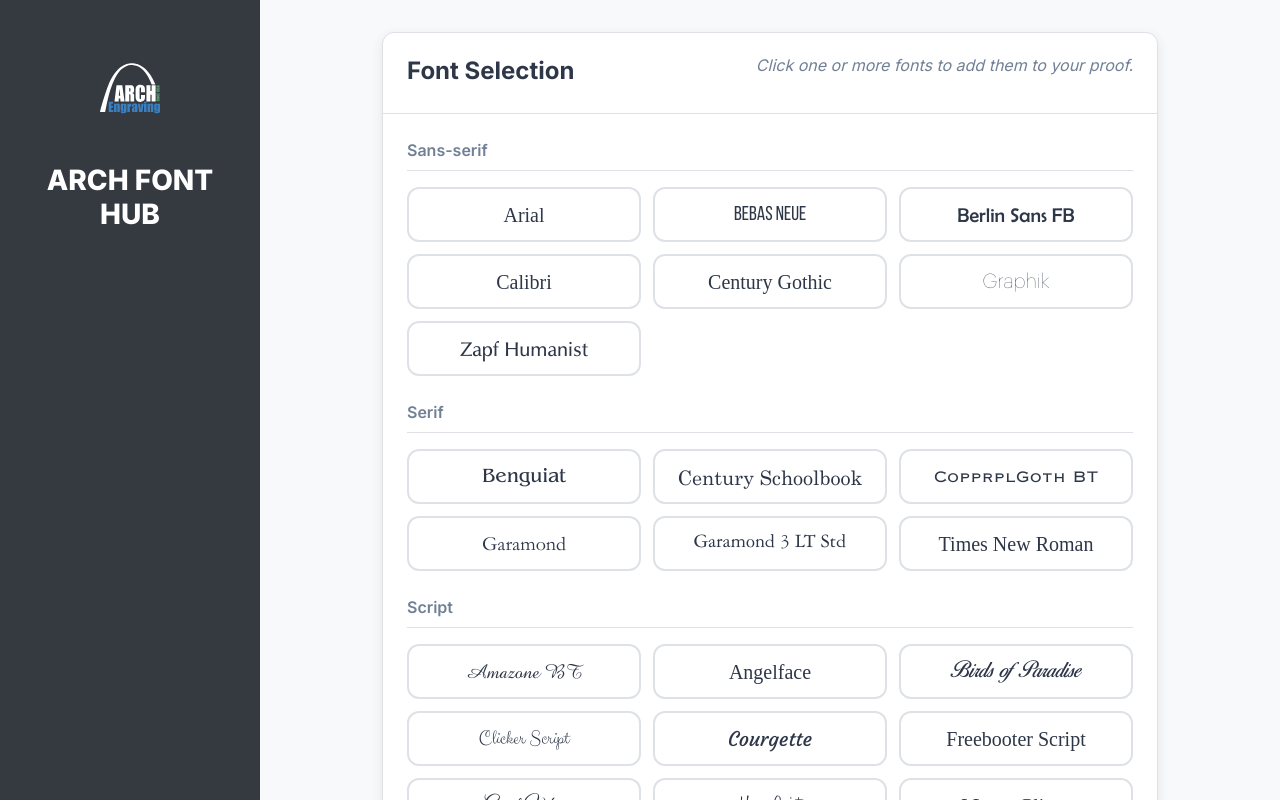
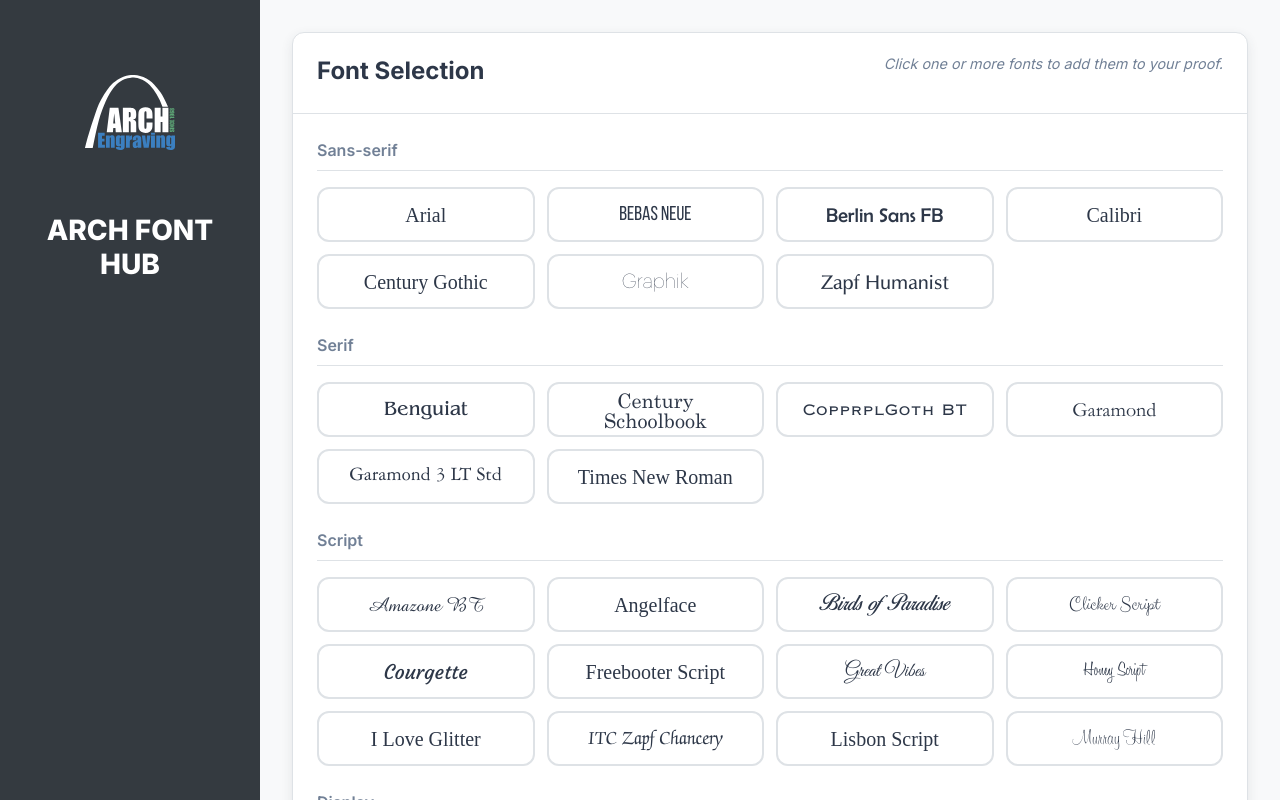
Before and after one commit to Arch-Tom/archfonthub, a React (Vite) app: page / in a window 1280 px wide. Shown: the top 800 px of the page. Built offline with nearby package versions, Linux system fonts and the light colour scheme; a web font is replaced by a local one.

Commit message:
Style changes

```diff
--- a/src/App.css
+++ b/src/App.css
@@ -29,7 +29,7 @@ body {
 .branding-sidebar {
     background-color: #343a40;
     color: white;
-    width: 260px; /* Wider Sidebar */
+    width: 260px;
     flex-shrink: 0;
     display: flex;
     flex-direction: column;
@@ -41,12 +41,14 @@ body {
 }
 
 .sidebar-logo {
-    height: 100px; /* Significantly Larger Logo */
+    width: 150px; /* Significantly Larger Logo */
+    height: 150px; /* Significantly Larger Logo */
+    object-fit: contain; /* Ensures SVG scales correctly */
     margin-bottom: 1.5rem;
 }
 
 .branding-sidebar h1 {
-    font-size: 1.75rem; /* Adjusted title size for new width */
+    font-size: 1.75rem;
     font-weight: 800;
     margin: 0;
     text-align: center;
@@ -56,7 +58,7 @@ body {
 /* --- Main Content --- */
 .main-container {
     width: 100%;
-    max-width: 840px; /* Reduced max-width for cards */
+    max-width: 1200px;
     margin: 0 auto;
     padding: 2rem;
     display: flex;
@@ -95,6 +97,7 @@ body {
     font-style: italic;
     color: var(--text-secondary);
     margin: 0;
+    font-size: 0.9rem;
 }
 
 .card-content {
```
